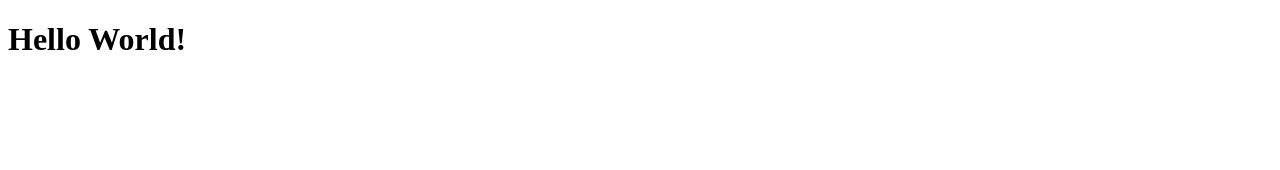
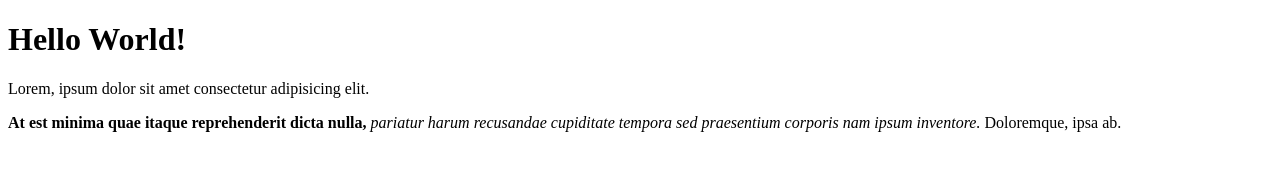
Before and after one commit to CatoHell/git_test, a plain HTML site: page html-boilerplate/index.html in a window 1280 px wide. Drawn offline with Linux system fonts and the light colour scheme.

Commit message:
Big committed

```diff
--- a/html-boilerplate/index.html
+++ b/html-boilerplate/index.html
@@ -6,5 +6,7 @@
     </head>
     <body>
         <h1>Hello World!</h1>
+        <p>Lorem, ipsum dolor sit amet consectetur adipisicing elit. </p>
+<p><strong>At est minima quae itaque reprehenderit dicta nulla,</strong>  <em>pariatur harum recusandae cupiditate tempora sed praesentium corporis nam ipsum inventore.</em> Doloremque, ipsa ab.</p>
     </body>
 </html>
```
